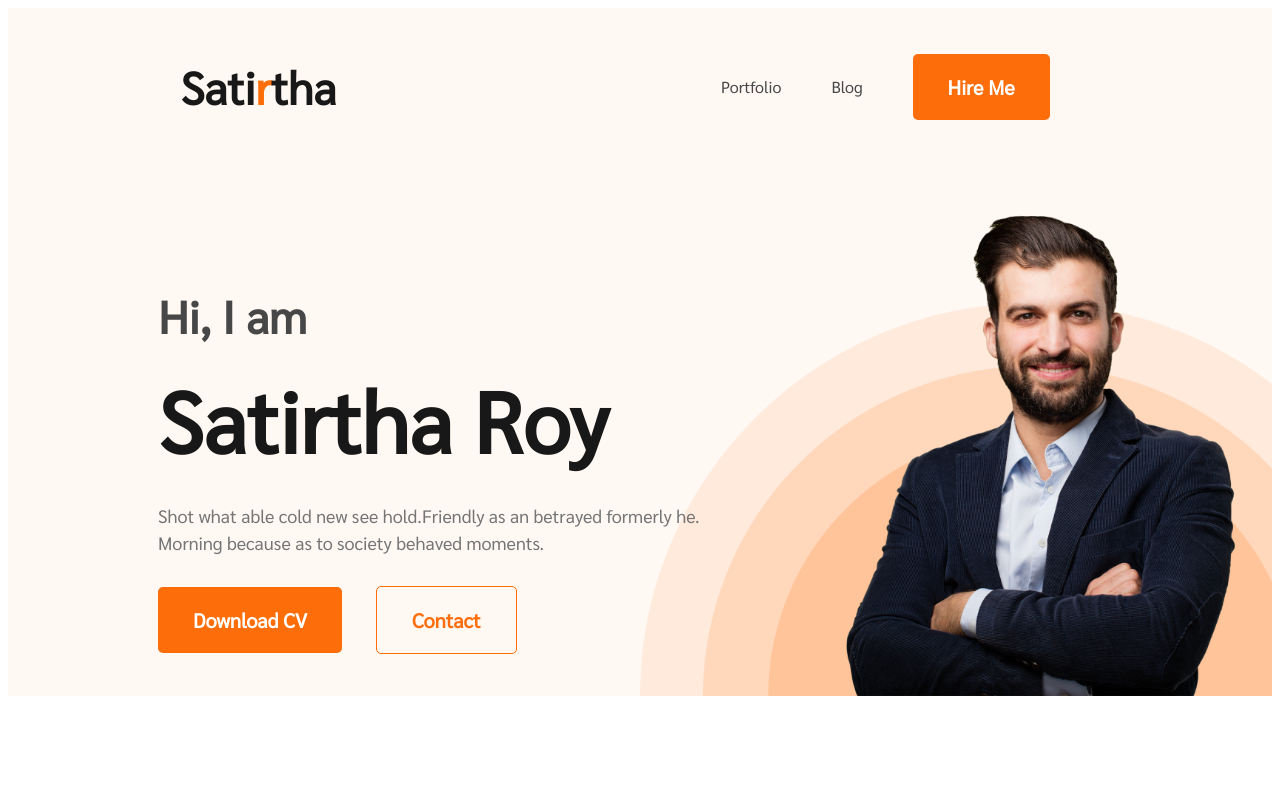
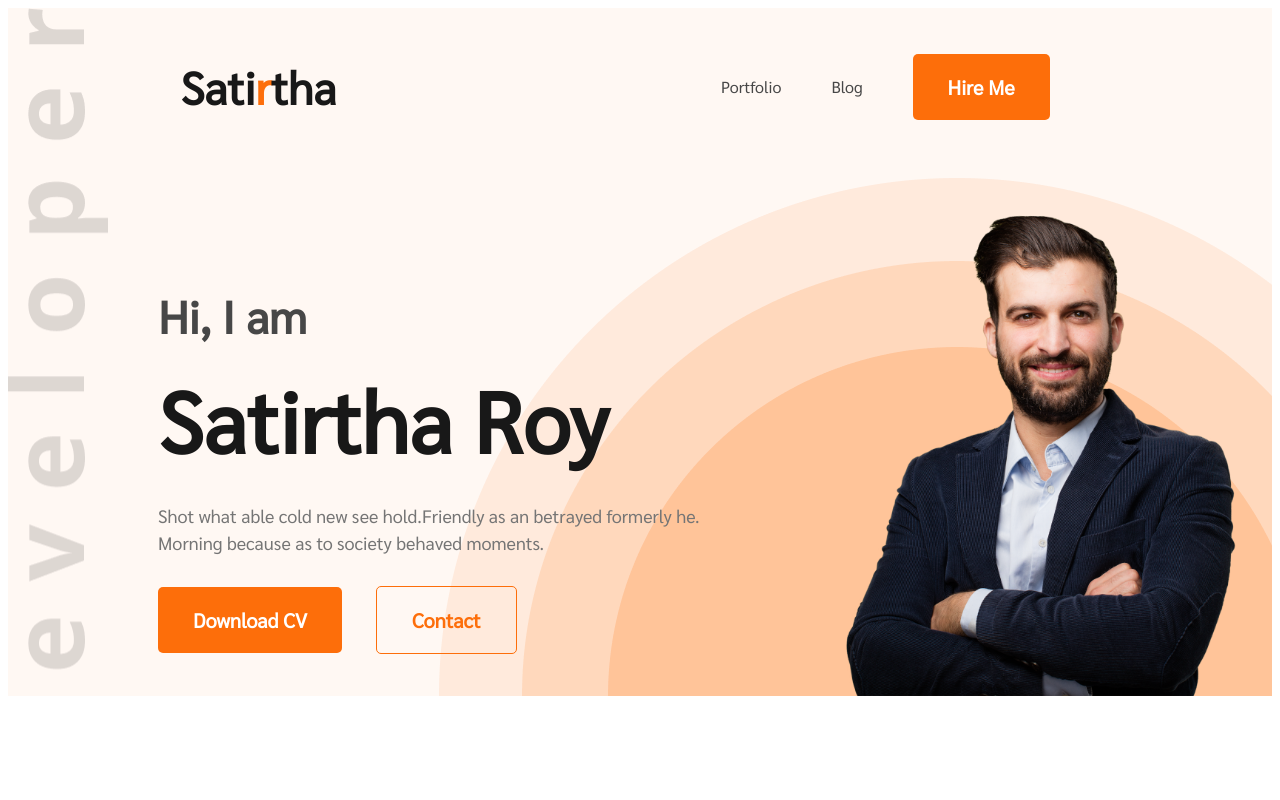
Before and after one commit to SatirthaRoy/developerPortfolio, a plain HTML site: page index.html in a window 1280 px wide. Shown: the top 800 px of the page. Drawn offline with Linux system fonts and the light colour scheme.

Commit message:
developer png added

```diff
--- a/styles/index.css
+++ b/styles/index.css
@@ -75,10 +75,10 @@ nav a {
 /* Header related styles */
 header {
   background-color: #FFF8F3;
-  background-image: url('../images/header_bg.png');
-  background-size: 50%;
+  background-image: url('../images/header_bg.png'), url('../images/developer.png');
+  /* background-size: 50%; */
   background-repeat: no-repeat;
-  background-position: bottom right;
+  background-position: bottom right, top left;
 }
 
 .banner {
```
